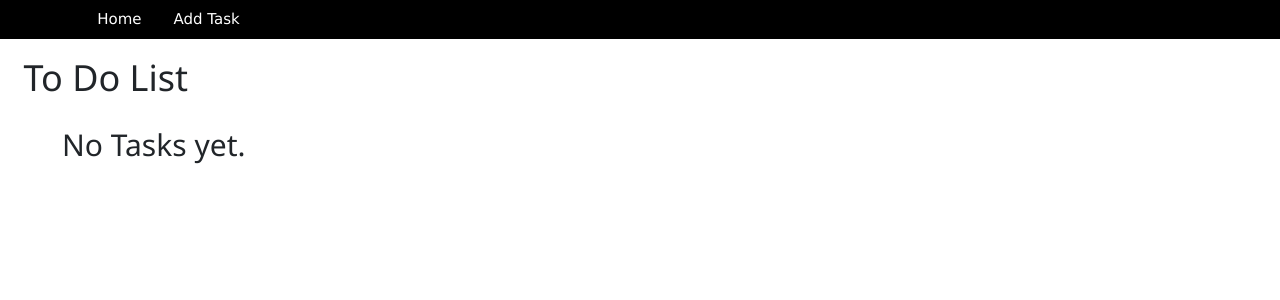
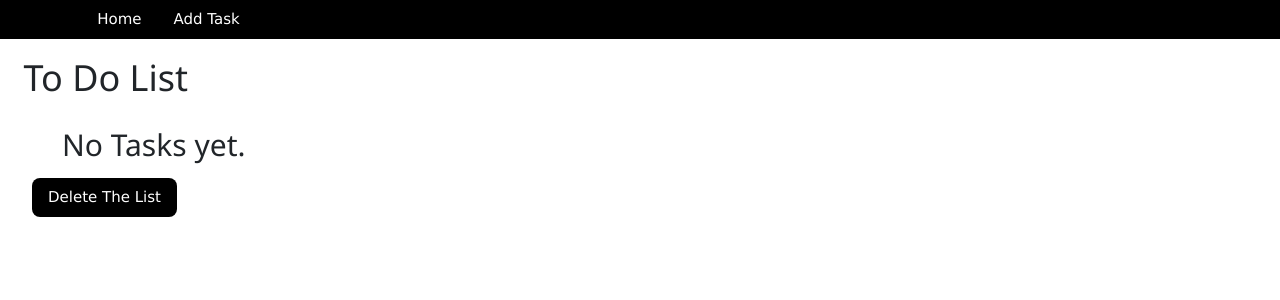
Before and after one commit to BahyAllaAllam/To_do_list, a Django app: page / in a window 1280 px wide. Shown: the top 300 px of the page. Run offline with Django 3.2, Linux system fonts and the light colour scheme.

Commit message:
Add test and delete session view

```diff
--- a/src/tasks_app/templates/tasks_app/add.html
+++ b/src/tasks_app/templates/tasks_app/add.html
@@ -8,10 +8,9 @@
         <div class="w3-container">
             <div style= "margin-bottom: 1rem;">
                 {{ form }}
-                <!--<input class="w3-border w3-round-large w3-mobile"  type="text" name="task" placeholder="type here.." >-->
-                <input class="w3-button w3-black w3-round-large w3-mobile m-2" type="submit" >
+                <input class="w3-button w3-black w3-round-large w3-mobile m-2" type="submit">
             </div>
-            </div>
+        </div>
     </form>
 </div>
 
--- a/src/tasks_app/templates/tasks_app/home.html
+++ b/src/tasks_app/templates/tasks_app/home.html
@@ -12,6 +12,11 @@
             {% endfor %}
         </ol>
     </div>
+    <div class="w3-container">
+        <a class="w3-button w3-black w3-round-large w3-mobile" href="{% url 'tasks_app:delete' %}">
+            Delete The List
+        </a>
+    </div>
 </div>
 
 {% endblock body %}
--- a/src/tasks_app/urls.py
+++ b/src/tasks_app/urls.py
@@ -5,6 +5,9 @@ app_name = "tasks_app"
 
 urlpatterns = [
     path('', views.home, name="home"),
-    path("add", views.add, name="add")
+    path("add", views.add, name="add"),
+    path("delete", views.delete, name="delete"),
+    path('testcookie/', views.cookie_session),
+    path('deletecookie/', views.cookie_delete),
 
 ]
--- a/src/tasks_app/views.py
+++ b/src/tasks_app/views.py
@@ -5,8 +5,7 @@ from django.urls import reverse
 from django.contrib import messages
 # Create your views here.
 
-# tasks_list = ["foo", "bar", "baz"]
-
+## Display the list
 def home(request):
     if "tasks_list" not in request.session:
         request.session["tasks_list"]= []
@@ -15,6 +14,7 @@ def home(request):
         "tasks_list":request.session["tasks_list"]
     })
 
+## Add Tasks to the list
 def add(request):
     if request.method == 'POST':
         form = NewTaskForm(request.POST)
@@ -29,3 +29,25 @@ def add(request):
     return render(request, "tasks_app/add.html", {
         "form": form
     })
+
+## Delete the list
+def delete(request):
+    if request.session["tasks_list"] != []:
+        del request.session["tasks_list"]
+        messages.success(request, "The list has been deleted successfully!")
+    else:
+        messages.info(request, "The list is already empty")
+    return redirect('tasks_app:home')
+
+## Testing the browser
+def cookie_session(request):
+    request.session.set_test_cookie()
+    return HttpResponse("<h1>dataflair</h1>")
+
+def cookie_delete(request):
+    if request.session.test_cookie_worked():
+        request.session.delete_test_cookie()
+        response = HttpResponse("dataflair<br> cookie createed")
+    else:
+        response = HttpResponse("Dataflair <br> Your browser doesnot accept cookies")
+    return response
--- a/src/templates/base.html
+++ b/src/templates/base.html
@@ -14,7 +14,7 @@
         <link rel="stylesheet" href="https://www.w3schools.com/w3css/4/w3.css">
         <link rel="stylesheet" href="https://cdnjs.cloudflare.com/ajax/libs/font-awesome/4.7.0/css/font-awesome.min.css">
 
-    <title>Tasks</title>
+        <title>To Do List</title>
     </head>
     <body>
         <nav class="w3-bar w3-black">
@@ -25,7 +25,7 @@
         </nav>
         {% if messages %}
         {% for message in messages %}
-    <div class="w3-panel w3-round-xxlarge text-center">
+        <div class="alert alert-{{ message.tags }} text-center">
             {{ message }}
         </div>
         {% endfor %}
```
Also changed, not shown: src/db.sqlite3. Lines whose indentation alone changed are shown as unchanged.
